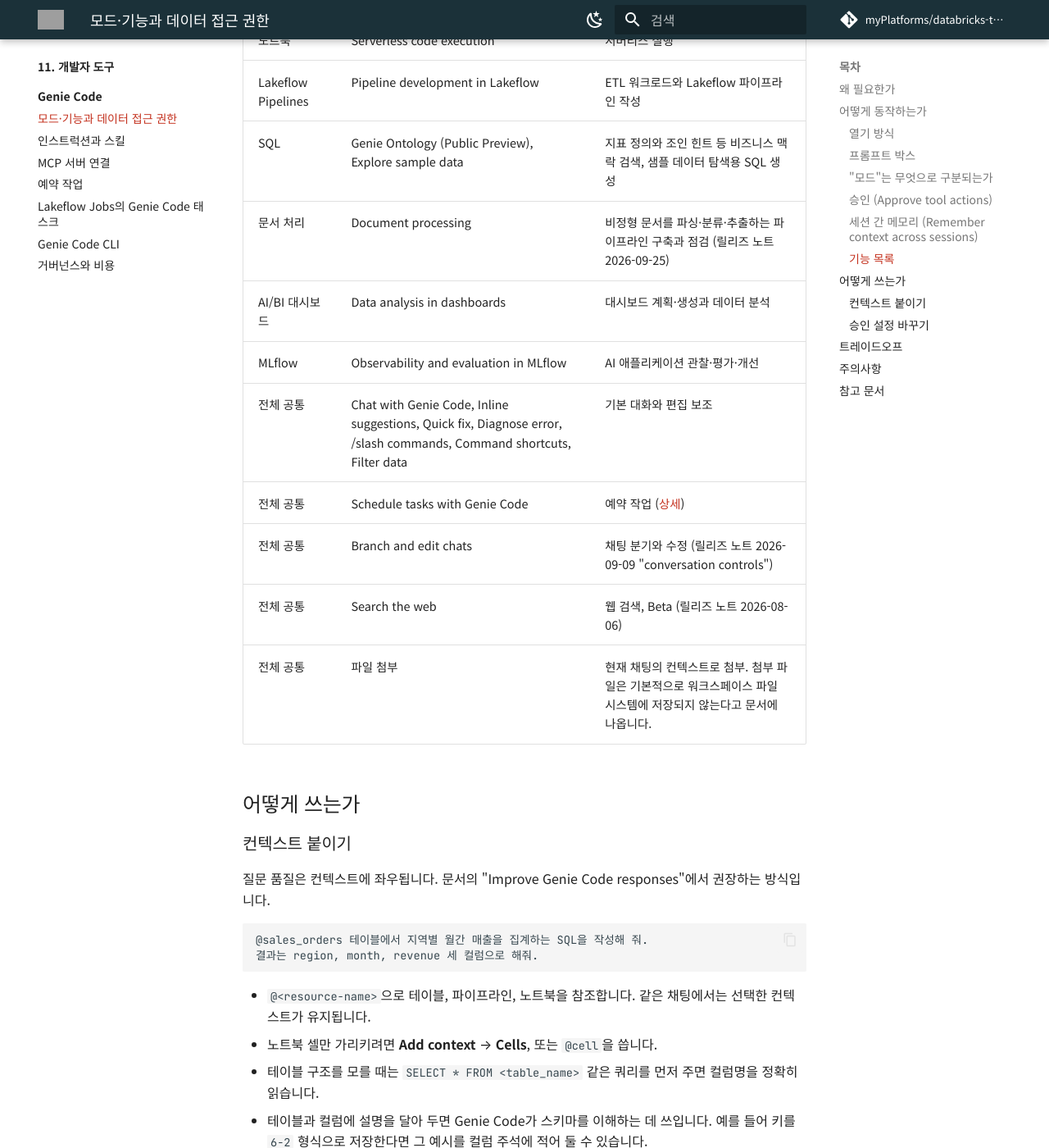
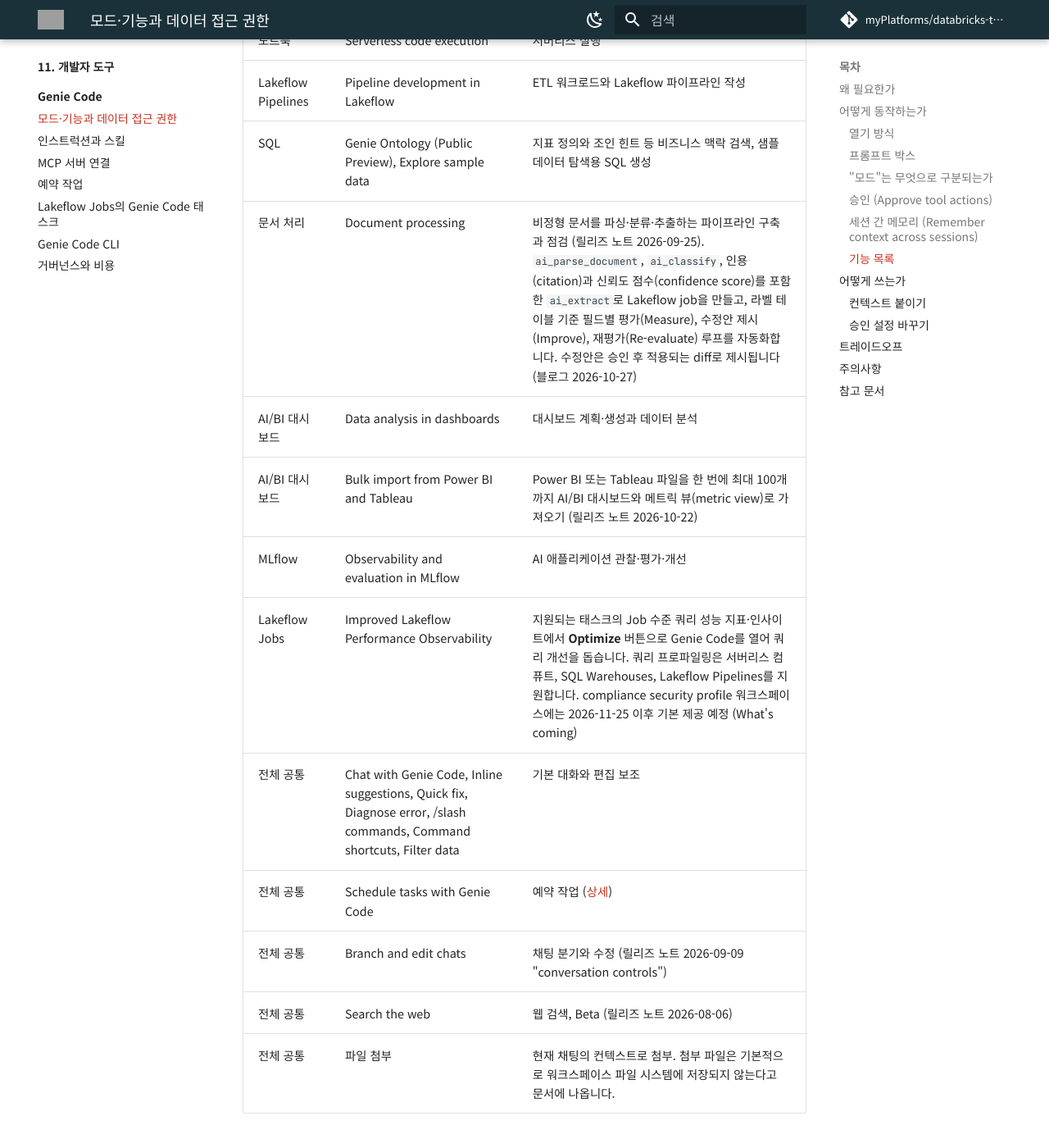
Before and after one commit to myPlatforms/databricks-training, an MkDocs documentation site: the page built from docs/11-developer-tools/genie-code/features-and-permissions.md, in a window 1280 px wide and 1400 px high, scrolled down 3858 px. Shown: the whole window at 82% size. Built offline with MkDocs 1.6.1 and Material for MkDocs 9.7.7, drawn with Linux system fonts in a browser that asks for light colours; comment, search, counter and statistics services are not loaded; some of the changed text lies outside the part shown; grey boxes are pictures that could not be loaded.

Commit message:
Refresh 4 page(s) from release notes and docs changes (2026-10-28)

```diff
--- a/docs/11-developer-tools/genie-code/features-and-permissions.md
+++ b/docs/11-developer-tools/genie-code/features-and-permissions.md
@@ -94,9 +94,11 @@
 | 노트북 | Serverless code execution | 서버리스 실행 |
 | Lakeflow Pipelines | Pipeline development in Lakeflow | ETL 워크로드와 Lakeflow 파이프라인 작성 |
 | SQL | Genie Ontology (Public Preview), Explore sample data | 지표 정의와 조인 힌트 등 비즈니스 맥락 검색, 샘플 데이터 탐색용 SQL 생성 |
-| 문서 처리 | Document processing | 비정형 문서를 파싱·분류·추출하는 파이프라인 구축과 점검 (릴리즈 노트 2026-09-25) |
+| 문서 처리 | Document processing | 비정형 문서를 파싱·분류·추출하는 파이프라인 구축과 점검 (릴리즈 노트 2026-09-25). `ai_parse_document`, `ai_classify`, 인용(citation)과 신뢰도 점수(confidence score)를 포함한 `ai_extract`로 Lakeflow job을 만들고, 라벨 테이블 기준 필드별 평가(Measure), 수정안 제시(Improve), 재평가(Re-evaluate) 루프를 자동화합니다. 수정안은 승인 후 적용되는 diff로 제시됩니다 (블로그 2026-10-27) |
 | AI/BI 대시보드 | Data analysis in dashboards | 대시보드 계획·생성과 데이터 분석 |
+| AI/BI 대시보드 | Bulk import from Power BI and Tableau | Power BI 또는 Tableau 파일을 한 번에 최대 100개까지 AI/BI 대시보드와 메트릭 뷰(metric view)로 가져오기 (릴리즈 노트 2026-10-22) |
 | MLflow | Observability and evaluation in MLflow | AI 애플리케이션 관찰·평가·개선 |
+| Lakeflow Jobs | Improved Lakeflow Performance Observability | 지원되는 태스크의 Job 수준 쿼리 성능 지표·인사이트에서 **Optimize** 버튼으로 Genie Code를 열어 쿼리 개선을 돕습니다. 쿼리 프로파일링은 서버리스 컴퓨트, SQL Warehouses, Lakeflow Pipelines를 지원합니다. compliance security profile 워크스페이스에는 2026-11-25 이후 기본 제공 예정 (What's coming) |
 | 전체 공통 | Chat with Genie Code, Inline suggestions, Quick fix, Diagnose error, /slash commands, Command shortcuts, Filter data | 기본 대화와 편집 보조 |
 | 전체 공통 | Schedule tasks with Genie Code | 예약 작업 ([상세](scheduled-tasks.md)) |
 | 전체 공통 | Branch and edit chats | 채팅 분기와 수정 (릴리즈 노트 2026-09-09 "conversation controls") |
@@ -152,3 +154,6 @@
 - [Remember context across sessions](https://docs.databricks.com/aws/en/genie-code/memory)
 - [Improve Genie Code responses](https://docs.databricks.com/aws/en/genie-code/tips)
 - [Genie Code 개요](https://docs.databricks.com/aws/en/genie-code/)
+- [AI/BI 릴리즈 노트 (2026) — Dashboard enhancements](https://docs.databricks.com/aws/en/ai-bi/release-notes/2026#dashboard-enhancements)
+- [From spot fixes to measured gains: improving document extraction accuracy with ai_extract and MLflow Prompt Registry](https://www.databricks.com/blog/spot-fixes-measured-gains-improving-document-extraction-accuracy-aiextract-and-mlflow-prompt)
+- [What's coming — Improved Lakeflow Performance Observability](https://docs.databricks.com/aws/en/release-notes/whats-coming#improved-lakeflow-performance-observability-will-soon-be-available-by-default-for-workspaces-with-the-compliance-security-profile-enabled)
```
Also changed, not shown: docs/11-developer-tools/genie-code/README.md (+4 -1 lines), docs/11-developer-tools/genie-code/lakeflow-jobs-task.md (+3 -2 lines), docs/11-developer-tools/genie-code/mcp.md (+2 -0 lines), docs/updates.md (+4 -0 lines).
